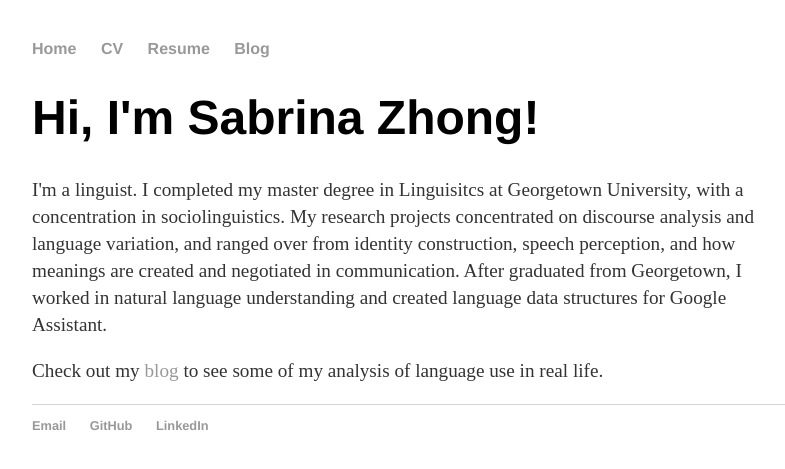
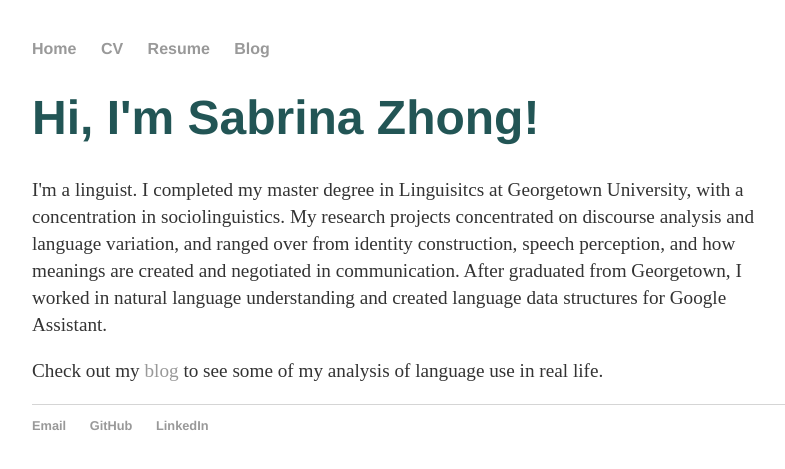
Before and after one commit to sabrinazhong/sabrinazhong.github.io, a Jekyll site: the page built from index.html, in a window 1280 px wide. Shown: the top 469 px of the page, without its empty margins (224-1009 px from the left). Built offline with Jekyll 4.4.1, drawn with Linux system fonts in a browser that asks for light colours.

Commit message:
Update main.css

```diff
--- a/css/main.css
+++ b/css/main.css
@@ -22,6 +22,7 @@ a:hover {
 h1 {
     font-size: 3em;
     font-family:'Helvetica', 'Arial', 'Sans-Serif';
+    color: #255;
 }
 p {
     font-size: 1.2em;
```
